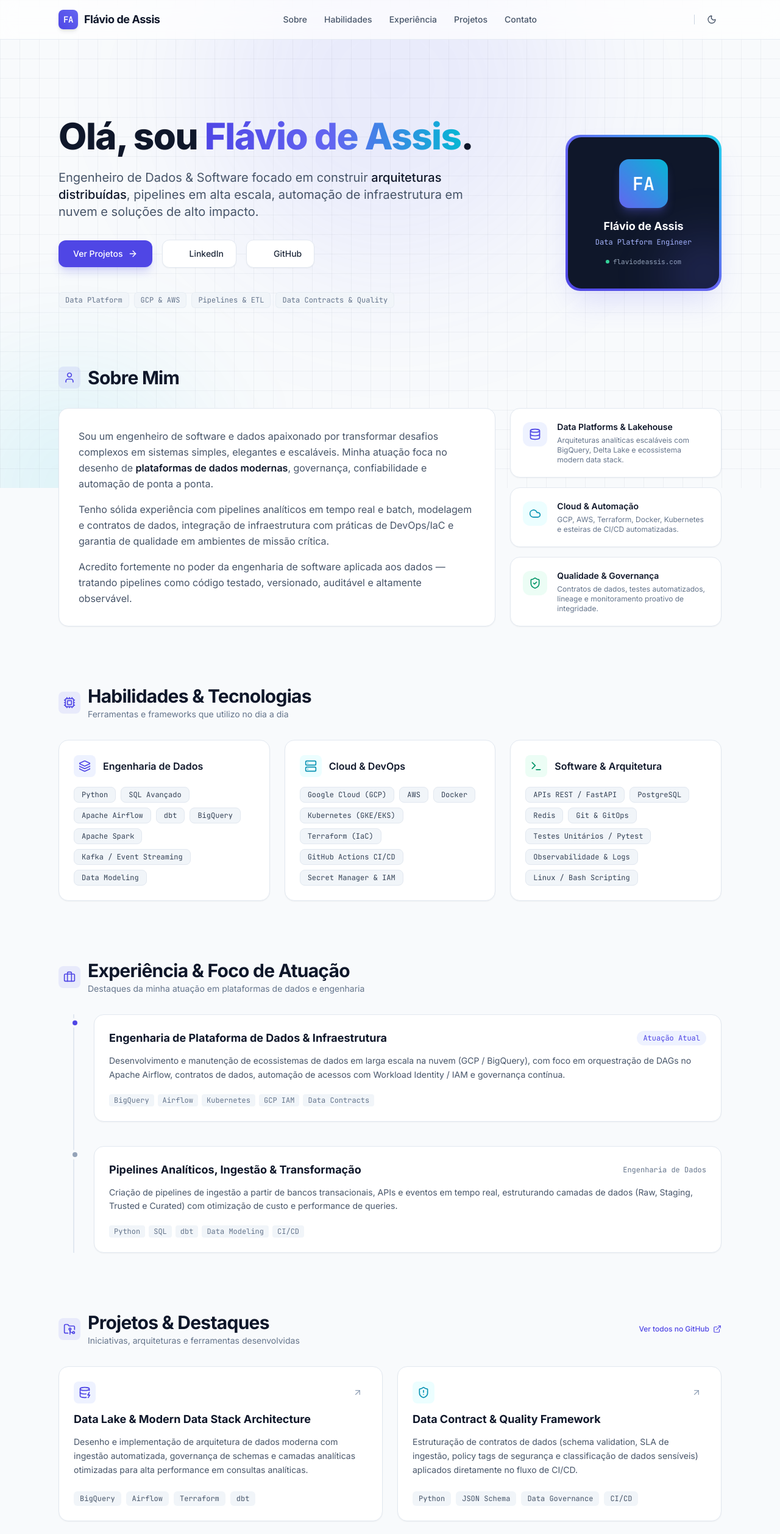
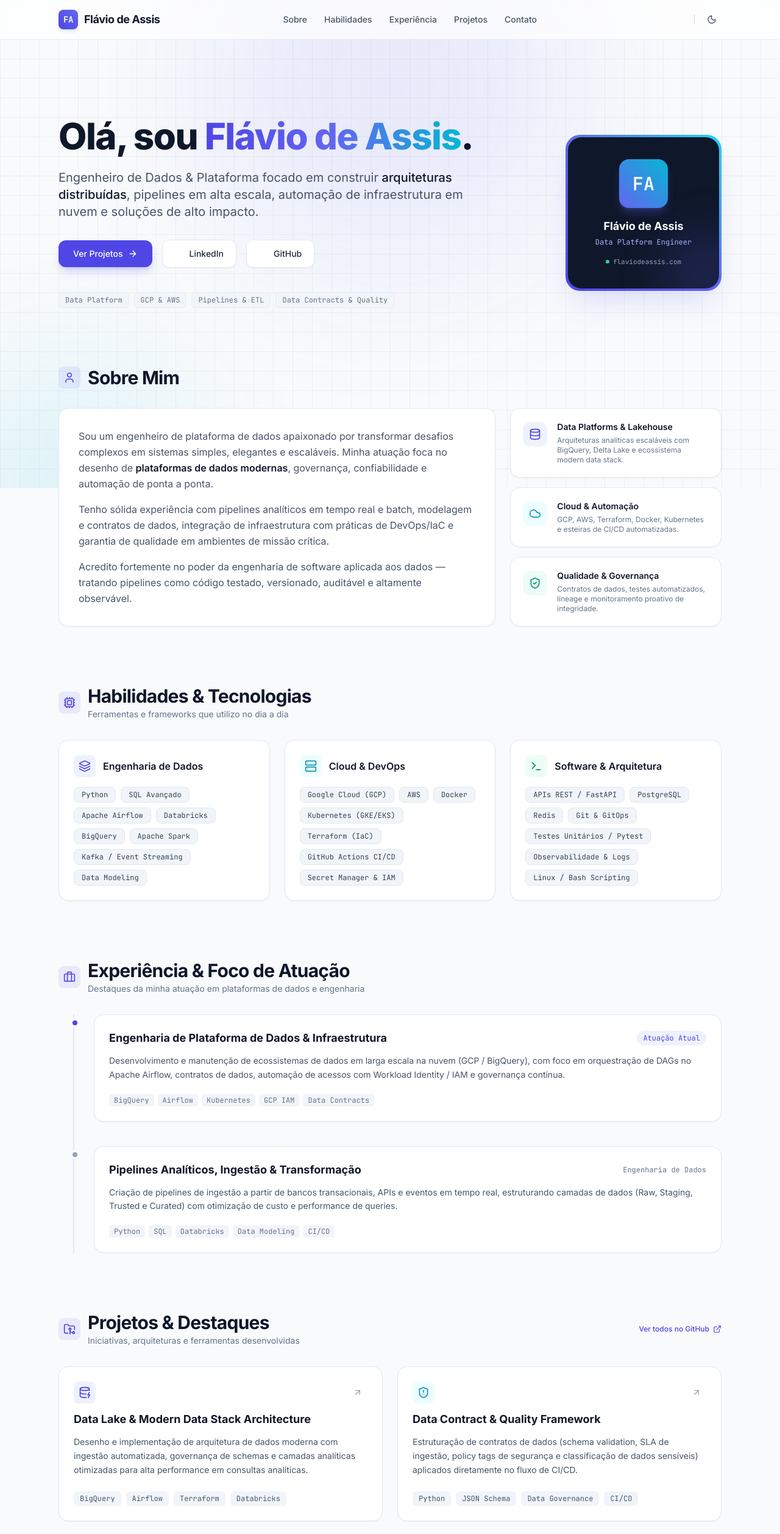
Before and after one commit to flavio-assis/flavio-assis.github.io, a plain HTML site: page index.html in a window 1280 px wide. Shown: the top 2515 px of the page at 61% size. Drawn offline with nearby package versions, Linux system fonts and the light colour scheme.

Commit message:
Adjust terminologies

```diff
--- a/index.html
+++ b/index.html
@@ -3,12 +3,12 @@
 <head>
   <meta charset="UTF-8" />
   <meta name="viewport" content="width=device-width, initial-scale=1.0" />
-  <title>Flávio de Assis | Engenharia de Dados & Software</title>
+  <title>Flávio de Assis | Engenharia de Dados & Plataforma</title>
 
   <!-- Meta tags SEO e Open Graph -->
   <meta name="description" content="Site pessoal e portfólio de Flávio de Assis. Engenheiro de Dados e Software focado em arquiteturas distribuídas, cloud e pipelines escaláveis." />
   <meta name="author" content="Flávio de Assis" />
-  <meta property="og:title" content="Flávio de Assis | Engenharia de Dados & Software" />
+  <meta property="og:title" content="Flávio de Assis | Engenharia de Dados e Plataforma" />
   <meta property="og:description" content="Construindo soluções modernas de dados, pipelines escaláveis e arquitetura de software." />
   <meta property="og:type" content="website" />
   <meta property="og:url" content="https://flaviodeassis.com" />
@@ -174,7 +174,7 @@
         </h1>
 
         <p class="text-lg sm:text-xl text-slate-600 dark:text-slate-300 max-w-2xl font-normal leading-relaxed">
-          Engenheiro de Dados & Software focado em construir <span class="text-slate-900 dark:text-white font-medium">arquiteturas distribuídas</span>, pipelines em alta escala, automação de infraestrutura em nuvem e soluções de alto impacto.
+          Engenheiro de Dados & Plataforma focado em construir <span class="text-slate-900 dark:text-white font-medium">arquiteturas distribuídas</span>, pipelines em alta escala, automação de infraestrutura em nuvem e soluções de alto impacto.
         </p>
 
         <!-- CTA Buttons -->
@@ -247,7 +247,7 @@
         <!-- Bio Card Principal -->
         <div class="lg:col-span-2 p-6 sm:p-8 rounded-2xl bg-white dark:bg-slate-900/80 border border-slate-200 dark:border-slate-800 shadow-sm space-y-4">
           <p class="text-slate-600 dark:text-slate-300 leading-relaxed">
-            Sou um engenheiro de software e dados apaixonado por transformar desafios complexos em sistemas simples, elegantes e escaláveis. Minha atuação foca no desenho de <span class="font-semibold text-slate-900 dark:text-white">plataformas de dados modernas</span>, governança, confiabilidade e automação de ponta a ponta.
+            Sou um engenheiro de plataforma de dados apaixonado por transformar desafios complexos em sistemas simples, elegantes e escaláveis. Minha atuação foca no desenho de <span class="font-semibold text-slate-900 dark:text-white">plataformas de dados modernas</span>, governança, confiabilidade e automação de ponta a ponta.
           </p>
           <p class="text-slate-600 dark:text-slate-300 leading-relaxed">
             Tenho sólida experiência com pipelines analíticos em tempo real e batch, modelagem e contratos de dados, integração de infraestrutura com práticas de DevOps/IaC e garantia de qualidade em ambientes de missão crítica.
@@ -321,7 +321,7 @@
             <span class="px-3 py-1 text-xs font-mono rounded-lg bg-slate-100 dark:bg-slate-800 text-slate-700 dark:text-slate-200 border border-slate-200 dark:border-slate-700/60">Python</span>
             <span class="px-3 py-1 text-xs font-mono rounded-lg bg-slate-100 dark:bg-slate-800 text-slate-700 dark:text-slate-200 border border-slate-200 dark:border-slate-700/60">SQL Avançado</span>
             <span class="px-3 py-1 text-xs font-mono rounded-lg bg-slate-100 dark:bg-slate-800 text-slate-700 dark:text-slate-200 border border-slate-200 dark:border-slate-700/60">Apache Airflow</span>
-            <span class="px-3 py-1 text-xs font-mono rounded-lg bg-slate-100 dark:bg-slate-800 text-slate-700 dark:text-slate-200 border border-slate-200 dark:border-slate-700/60">dbt</span>
+            <span class="px-3 py-1 text-xs font-mono rounded-lg bg-slate-100 dark:bg-slate-800 text-slate-700 dark:text-slate-200 border border-slate-200 dark:border-slate-700/60">Databricks</span>
             <span class="px-3 py-1 text-xs font-mono rounded-lg bg-slate-100 dark:bg-slate-800 text-slate-700 dark:text-slate-200 border border-slate-200 dark:border-slate-700/60">BigQuery</span>
             <span class="px-3 py-1 text-xs font-mono rounded-lg bg-slate-100 dark:bg-slate-800 text-slate-700 dark:text-slate-200 border border-slate-200 dark:border-slate-700/60">Apache Spark</span>
             <span class="px-3 py-1 text-xs font-mono rounded-lg bg-slate-100 dark:bg-slate-800 text-slate-700 dark:text-slate-200 border border-slate-200 dark:border-slate-700/60">Kafka / Event Streaming</span>
@@ -431,7 +431,7 @@
             <div class="flex flex-wrap gap-1.5 pt-2 text-xs font-mono text-slate-500 dark:text-slate-400">
               <span class="px-2 py-0.5 rounded bg-slate-100 dark:bg-slate-800">Python</span>
               <span class="px-2 py-0.5 rounded bg-slate-100 dark:bg-slate-800">SQL</span>
-              <span class="px-2 py-0.5 rounded bg-slate-100 dark:bg-slate-800">dbt</span>
+              <span class="px-2 py-0.5 rounded bg-slate-100 dark:bg-slate-800">Databricks</span>
               <span class="px-2 py-0.5 rounded bg-slate-100 dark:bg-slate-800">Data Modeling</span>
               <span class="px-2 py-0.5 rounded bg-slate-100 dark:bg-slate-800">CI/CD</span>
             </div>
@@ -488,7 +488,7 @@
             <span class="px-2.5 py-1 rounded-md bg-slate-100 dark:bg-slate-800">BigQuery</span>
             <span class="px-2.5 py-1 rounded-md bg-slate-100 dark:bg-slate-800">Airflow</span>
             <span class="px-2.5 py-1 rounded-md bg-slate-100 dark:bg-slate-800">Terraform</span>
-            <span class="px-2.5 py-1 rounded-md bg-slate-100 dark:bg-slate-800">dbt</span>
+            <span class="px-2.5 py-1 rounded-md bg-slate-100 dark:bg-slate-800">Databricks</span>
           </div>
         </div>
 
```
